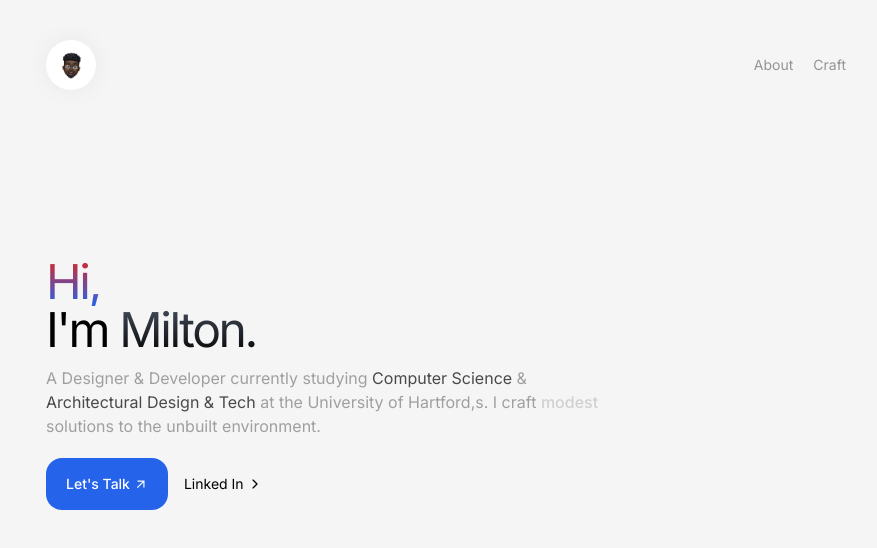
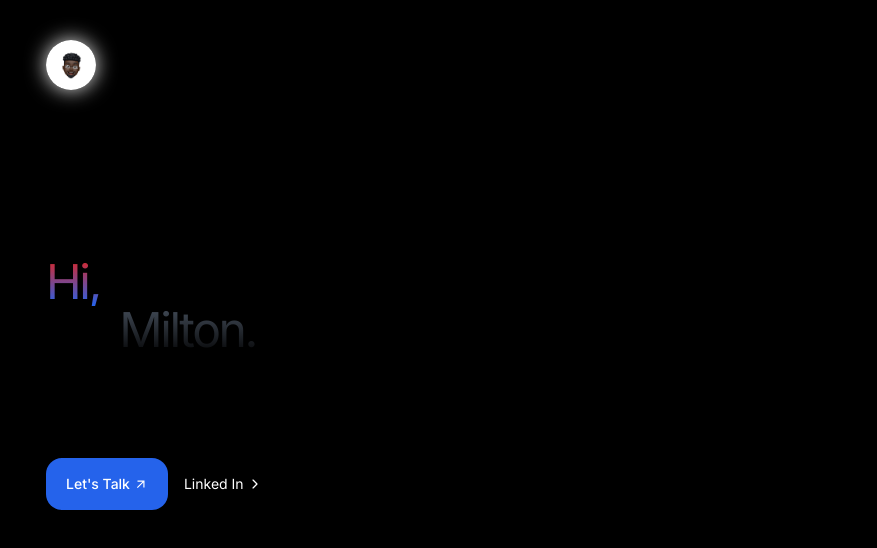
Before and after one commit to mmupfumir/mmupfumira-portfolio, a Next.js app in the folder port/: page / in a window 1280 px wide. Shown: the top 548 px of the page, without its empty margins (194-1071 px from the left). Built offline with nearby package versions, Linux system fonts and the light colour scheme.

Commit message:
black background
made background black and text white

```diff
--- a/port/src/app/layout.tsx
+++ b/port/src/app/layout.tsx
@@ -17,7 +17,7 @@ export default function RootLayout({
 }>) {
   return (
     <html lang="en">
-      <body className={twMerge(inter.className, "bg-[#F5F5F5] text-black antialiased")}>
+      <body className={twMerge(inter.className, "bg-[#000000] text-white antialiased")}>
         {children}
       </body>
     </html>
```
